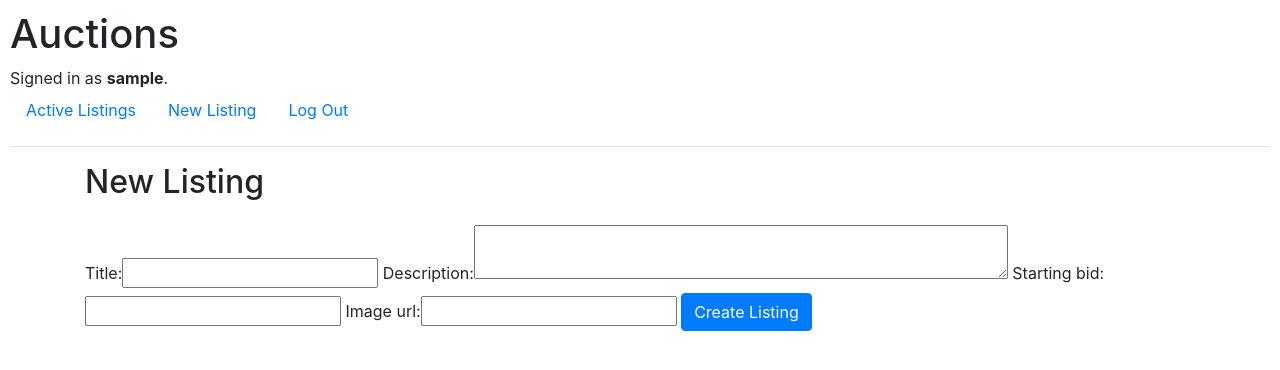
After one commit to daniel-shanahan/commerce, a Django app: page /listings/new in a window 1280 px wide. The commit adds this page. Shown: the top 370 px of the page. Run offline with Django 3.2, Linux system fonts and the light colour scheme; the visitor is signed in with stand-in values (Sample User, id 1); some libraries are stand-ins or nearby versions.

Commit message:
Added new listing creation

```diff
--- a/auctions/models.py
+++ b/auctions/models.py
@@ -14,4 +14,4 @@ class Listing(models.Model):
     created_at = models.DateTimeField(auto_now_add=True)
 
     def __str__(self):
-        return f"{self.title} | Starting bid: ${self.starting_bid}"
+        return f"{self.title} (${self.starting_bid})"
--- a/auctions/templates/auctions/layout.html
+++ b/auctions/templates/auctions/layout.html
@@ -31,6 +31,9 @@ Auctions
             </li>
             {% if user.is_authenticated %}
                 <li class="nav-item">
+                    <a class="nav-link" href="{% url 'new' %}">New Listing</a>
+                </li>
+                <li class="nav-item">
                     <a class="nav-link" href="{% url 'logout' %}">Log Out</a>
                 </li>
             {% else %}
--- /dev/null
+++ b/auctions/templates/auctions/new.html
@@ -0,0 +1,17 @@
+{% extends "auctions/layout.html" %}
+
+{% block body %}
+  <h2>
+    New Listing
+  </h2>
+  {% if message %}
+    <div class="alert alert-danger" role="alert">
+      {{ message }}
+    </div>
+  {% endif %}
+  <form action="{% url 'new' %}" method="post" name="form" class="my-4">
+{% csrf_token %}
+    {{ form }}
+    <input type="submit" class="btn btn-primary" value="Create Listing">
+  </form>
+{% endblock %}
--- a/auctions/urls.py
+++ b/auctions/urls.py
@@ -8,4 +8,5 @@ urlpatterns = [
     path("logout", views.logout_view, name="logout"),
     path("register", views.register, name="register"),
     path("listings/<int:listing_id>", views.listing, name="listing"),
+    path("listings/new", views.new, name="new"),
 ]
--- a/auctions/views.py
+++ b/auctions/views.py
@@ -1,12 +1,26 @@
+from decimal import Decimal
 from django.contrib.auth import authenticate, login, logout
+from django.contrib.auth.decorators import login_required
 from django.db import IntegrityError
 from django.http import HttpResponse, HttpResponseRedirect
 from django.shortcuts import render
 from django.urls import reverse
+from django.forms import ModelForm, Textarea
 
 from .models import User, Listing
 
 
+# Form Classes
+class ListingForm(ModelForm):
+    class Meta:
+        model = Listing
+        fields = ["title", "description", "starting_bid", "image_url"]
+        widgets = {
+            "description": Textarea(attrs={"cols": 50, "rows": 2}),
+        }
+
+
+# Views
 def index(request):
     listings = Listing.objects.all()
     return render(request, "auctions/index.html", {"listings": listings})
@@ -72,3 +86,21 @@ def listing(request, listing_id):
     listing = Listing.objects.get(pk=listing_id)
 
     return render(request, "auctions/listing.html", {"listing": listing})
+
+
+@login_required
+def new(request):
+    if request.method == "POST":
+        listing = ListingForm(request.POST)
+        if not listing.is_valid():
+            return (render, request, "auctions/new.html", {"form": listing})
+        elif Decimal(request.POST["starting_bid"]) <= 0:
+            return render(
+                request,
+                "auctions/new.html",
+                {"form": listing, "message": "Starting bid must be greater than zero."},
+            )
+        else:
+            listing.save()
+            return HttpResponseRedirect(reverse("index"))
+    return render(request, "auctions/new.html", {"form": ListingForm()})
```
